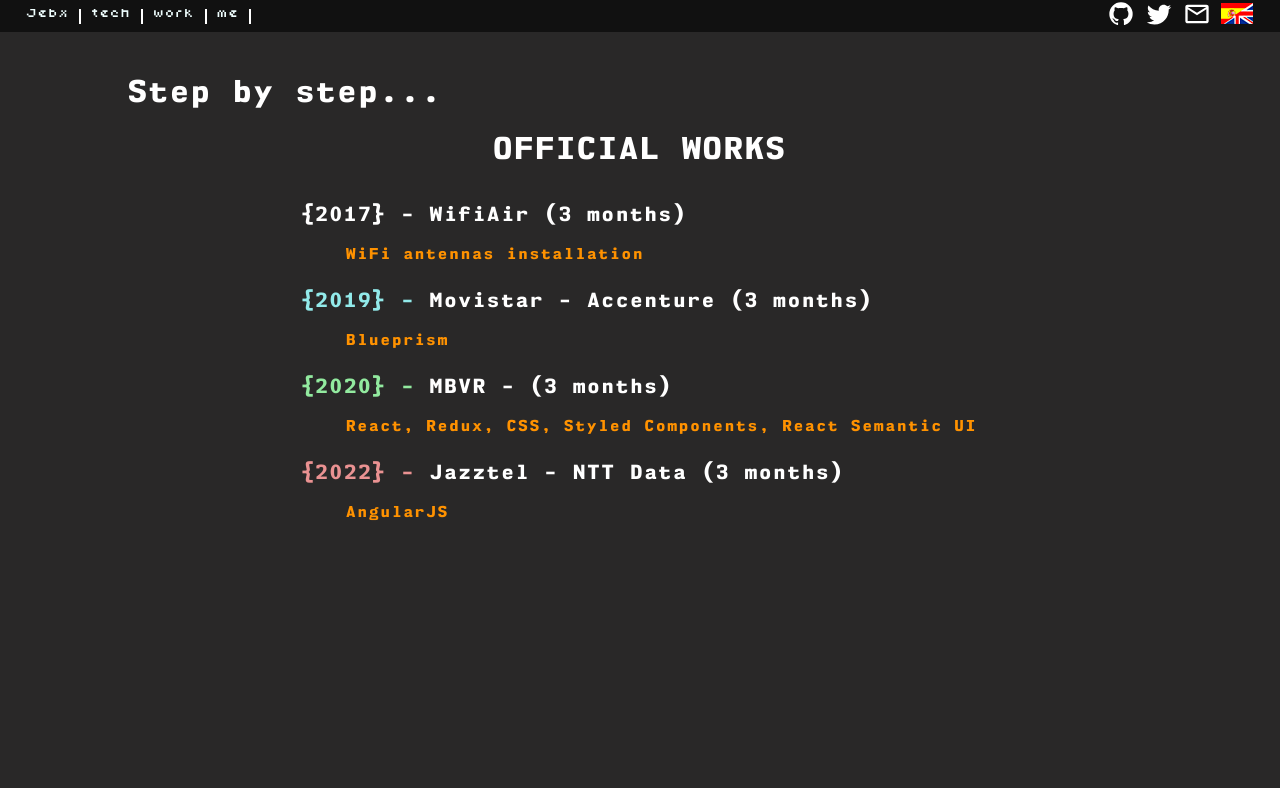
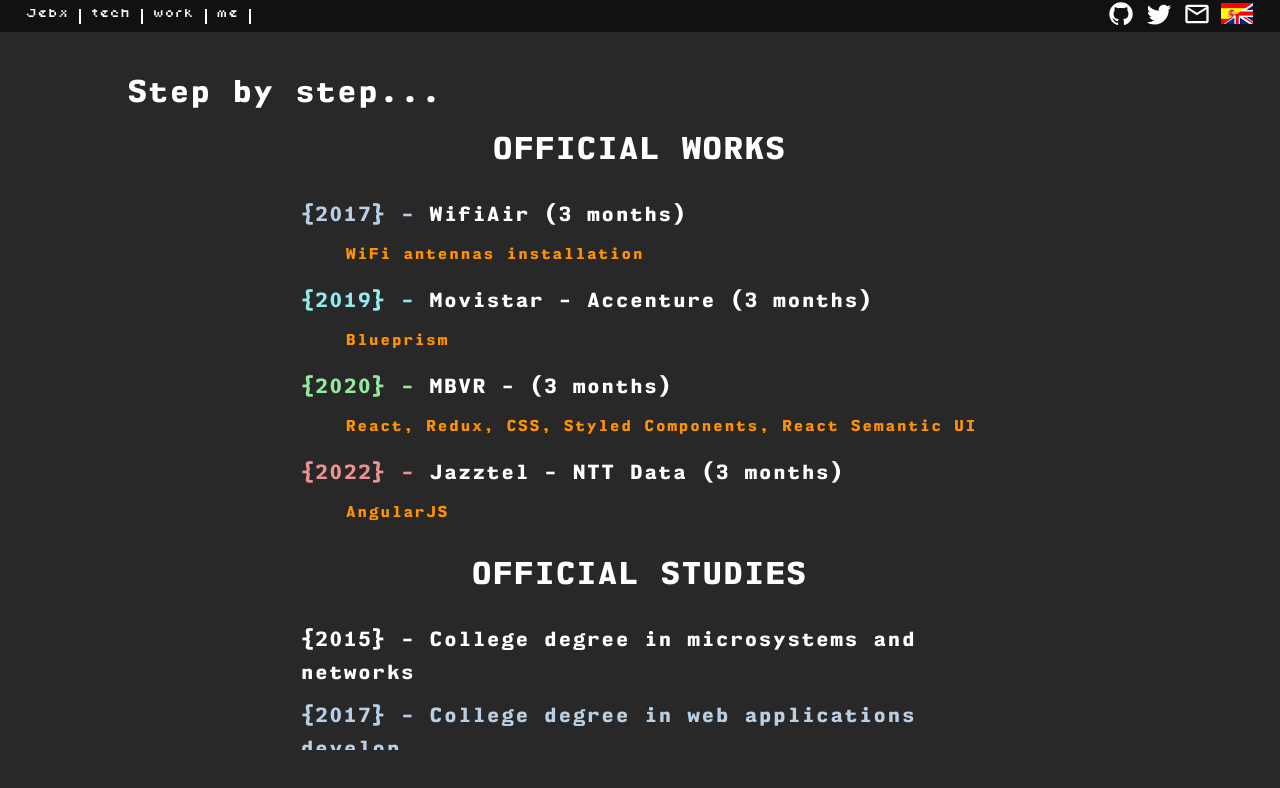
Before and after one commit to JBUinfo/Jebx-Website, a React (Create React App) app: page /work in a window 1280 px wide. Shown: the top 788 px of the page. Built offline with nearby package versions, Linux system fonts and the light colour scheme.

Commit message:
Added studies

```diff
--- a/src/assets/text-website.json
+++ b/src/assets/text-website.json
@@ -320,6 +320,32 @@
       "en": "AngularJS"
     }
   },
+  "STUDIES":{
+    "officialStudies": {
+      "es": "ESTUDIOS OFICIALES",
+      "en": "OFFICIAL STUDIES"
+    },
+    "smr":{
+      "es":"Grado medio en sistemas microinformaticos y redes (SMR)",
+      "en":"College degree in microsystems and networks"
+    },
+    "daw":{
+      "es":"Grado superior en desarrollo de aplicaciones web (DAW)",
+      "en":"College degree in web applications develop"
+    },
+    "master":{
+      "es":"Master en ciberseguridad - VIU",
+      "en":"Master degree in Cybersecurity - VIU"
+    },
+    "malware":{
+      "es":"Analisis de malware - UMA (Virustotal)",
+      "en":"Malware analysis - UMA (Virustotal)"
+    },
+    "cuda":{
+      "es":"Curso de extensión universitaria de Deep learning y CUDA - UMA (NVIDIA)",
+      "en":"University extension course of Deep learning and CUDA - UMA (NVIDIA)"
+    }
+  },
   "ME_SHORT_DESCRIPTION": {
     "es": "Si se puede optimizar, yo lo haré",
     "en": "If it can be optimized, i will do it"
--- a/src/pages/tech/tech.styles.css
+++ b/src/pages/tech/tech.styles.css
@@ -1,3 +1,11 @@
+.y2015 {
+  color: #ffffff;
+}
+
+.y2017 {
+  color: #b9d0e4;
+}
+
 .y2018 {
   color: #92c1ea;
 }
--- a/src/pages/work/work.component.tsx
+++ b/src/pages/work/work.component.tsx
@@ -2,14 +2,14 @@
 import text_website from "../../assets/text-website.json";
 import { LanguageContext } from "../../language-context";
 
-const Container = (): JSX.Element => {
+const FirstContainer = (): JSX.Element => {
   interface IProject {
     year: number;
     title: { es: string; en: string };
     desciptions: { es: string; en: string };
   }
 
-  const front: IProject[] = [
+  const jobs: IProject[] = [
     {
       year: 2017,
       title: text_website.WORK_OFFICIAL_WORKS["wifiair"],
@@ -29,6 +29,33 @@
       year: 2022,
       title: text_website.WORK_OFFICIAL_WORKS["nttdata"],
       desciptions: text_website.WORK_DESCIPTION_WORKS['nttdata'],
+    },
+  ];
+
+  interface IStudies {
+    year: number;
+    title: { es: string; en: string };
+  }
+  const studies: IStudies[] = [
+    {
+      year: 2015,
+      title: text_website.STUDIES["smr"],
+    },
+    {
+      year: 2017,
+      title: text_website.STUDIES["daw"],
+    },
+    {
+      year: 2020,
+      title: text_website.STUDIES["master"],
+    },
+    {
+      year: 2021,
+      title: text_website.STUDIES["malware"],
+    },
+    {
+      year: 2021,
+      title: text_website.STUDIES["cuda"],
     },
   ];
 
@@ -53,7 +80,7 @@
           <LanguageContext.Consumer>
             {({ language }) => (
               <>
-                {front.map((f, i) => (
+                {jobs.map((f, i) => (
                   <ul key={i}>
                     <li>
                       <span className={"y" + f.year}>
@@ -73,12 +100,41 @@
           </LanguageContext.Consumer>
         </div>
       </div>
+      <div className={"center"}>
+    <LanguageContext.Consumer>
+      {({ language }) => (
+        <>{text_website.STUDIES["officialStudies"][language!]}</>
+      )}
+    </LanguageContext.Consumer>
+  </div>
+  <div className={"center"}>
+    <div className="tech-list-front-end">
+      <LanguageContext.Consumer>
+        {({ language }) => (
+          <>
+            {studies.map((f, i) => (
+              <ul key={i}>
+                <li>
+                  <span className={"y" + f.year}>
+                    {"{" + f.year + "}"} -{" "}
+                  </span>
+                  <span className={"y" + f.year}>{f.title[language!]}</span>
+                </li>
+              </ul>
+            ))}
+          </>
+        )}
+      </LanguageContext.Consumer>
+    </div>
+  </div>
     </div>
   );
 };
 
-const WorkPage = (): JSX.Element => {
-  return <div className={"work-container"}>{Container()}</div>;
-};
+const WorkPage = (): JSX.Element => (
+  <div className={"work-container"}>
+    {FirstContainer()}
+  </div>
+)
 
 export default WorkPage;
--- a/src/pages/work/work.styles.css
+++ b/src/pages/work/work.styles.css
@@ -1,3 +1,4 @@
 .work-container .section-container {
   overflow: scroll;
+  padding-bottom: 100px;
 }
```
